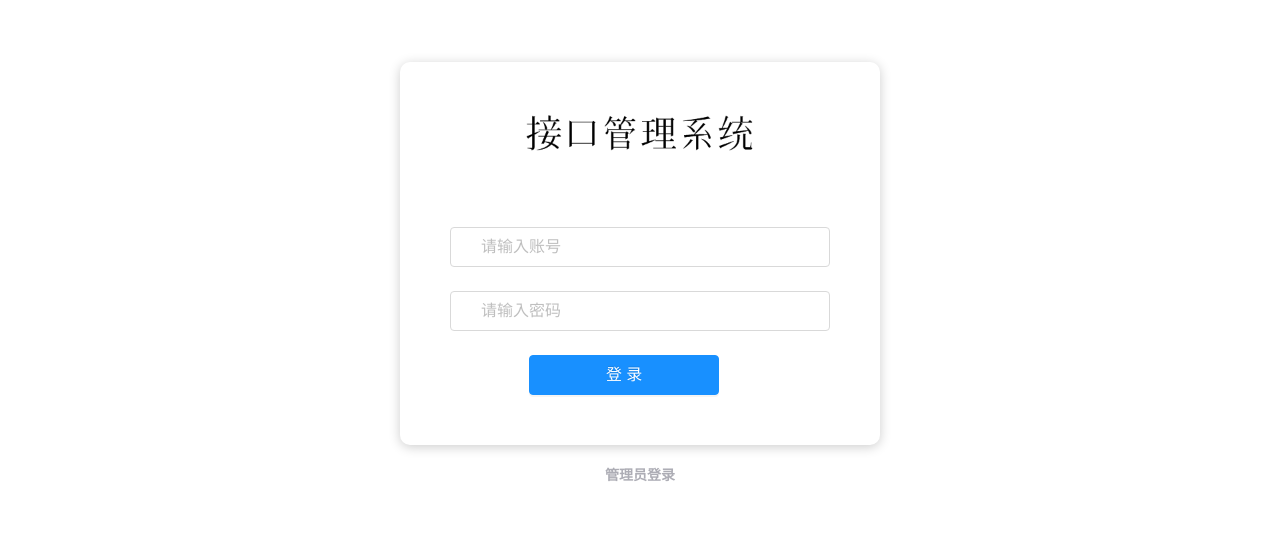
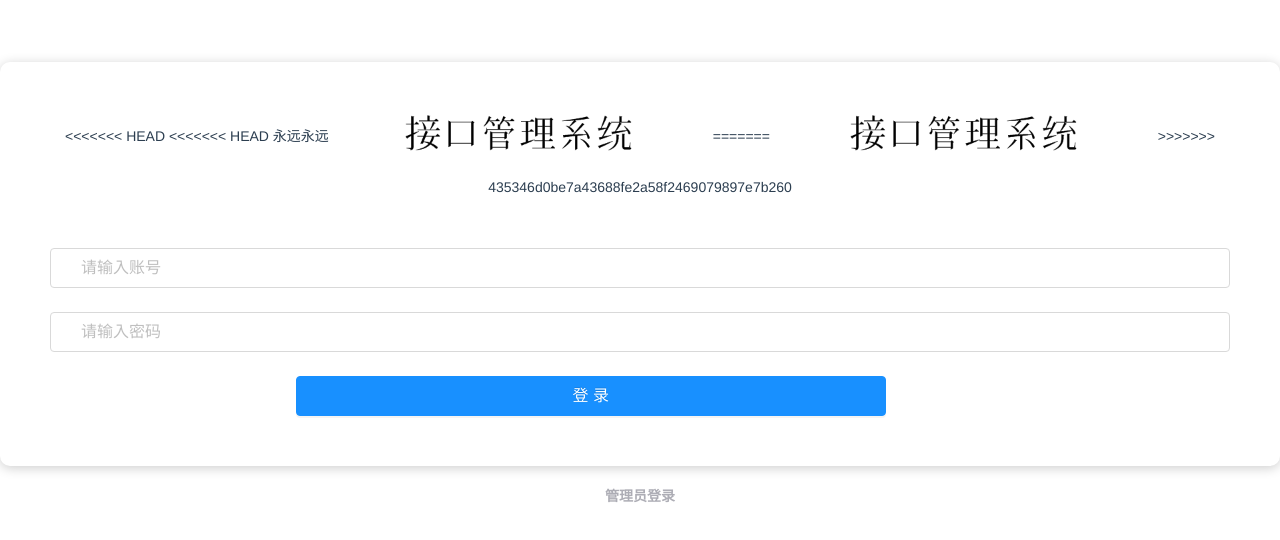
Before and after one commit to AJinaki/InterfaceManage, a Vue app: page /#/ in a window 1280 px wide. Shown: the part 108-648 px from the top of the page. Built offline with nearby package versions, Linux system fonts and the light colour scheme.

Commit message:
更新 Login.vue 2020年10月13日

```diff
--- a/src/components/Login.vue
+++ b/src/components/Login.vue
@@ -1,7 +1,12 @@
 <template>
 	<div style="height: 100%;display: flex;flex-direction: column;">
 		<div class="logForm">
-		<img src="../assets/banner.png" style="height: 80px;" />
+<<<<<<< HEAD
+<<<<<<< HEAD
+			永远永远<img src="../assets/banner.png" style="height: 80px;" />
+=======
+			<img src="../assets/banner.png" style="height: 80px;" />
+>>>>>>> 435346d0be7a43688fe2a58f2469079897e7b260
 			<a-b <a-form :form="form" :label-col="{ span: 5 }" :wrapper-col="{ span: 24}" @submit="handleSubmit" style="margin-top: 50px;">
 				<a-form-item>
 					<a-input size="large" placeholder="请输入账号" v-decorator="[
```
